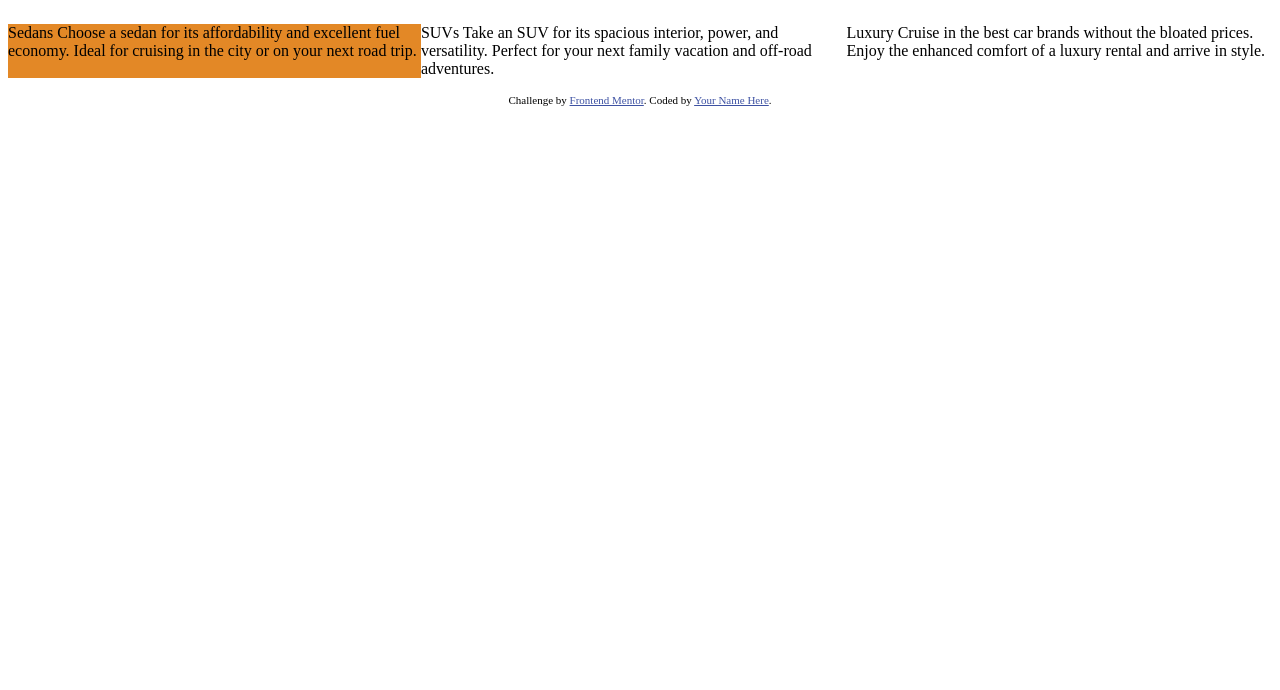
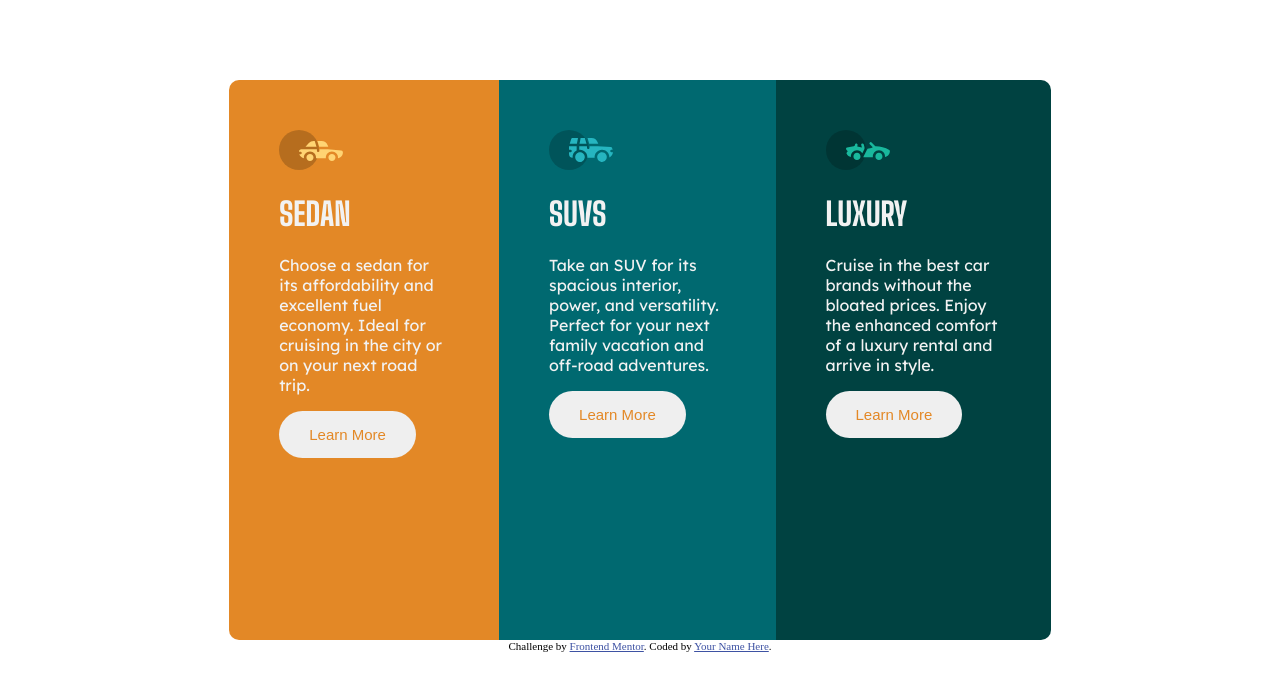
Before and after one commit to JayKoder/3_column_preview_card_component_main, a plain HTML site: page index.html in a window 1280 px wide. Drawn offline with Linux system fonts and the light colour scheme.

Commit message:
link hover

```diff
--- a/index.html
+++ b/index.html
@@ -12,6 +12,8 @@
 			href="./images/favicon-32x32.png"
 		/>
 		<link rel="stylesheet" href="style.css" />
+		<link href="https://fonts.googleapis.com/css2?family=Big+Shoulders+Display:wght@800&display=swap" rel="stylesheet">
+		<link href="https://fonts.googleapis.com/css2?family=Lexend+Deca&display=swap" rel="stylesheet">
 
 		<title>Frontend Mentor | 3-column preview card component</title>
 
@@ -29,22 +31,39 @@
 
 	<body>
 		<div class="box-container">
-			<p class="box1">
-				Sedans Choose a sedan for its affordability and excellent fuel
-				economy. Ideal for cruising in the city or on your next road
-				trip.
-			</p>
-			<p class="box2">
-				SUVs Take an SUV for its spacious interior, power, and versatility.
-				Perfect for your next family vacation and off-road adventures.
-			</p>
-			<p class="box3">
-				Luxury
-				Cruise in the best car brands without the bloated prices. Enjoy the
-				enhanced comfort of a luxury rental and arrive in style.
-			</p>
+			<div id="box" class="box1">
+				<img src="/images/icon-sedans.svg" alt="sedan" class="icon" />
+				<h1 class="sedan">SEDAN</h1>
+				<p>
+					Choose a sedan for its affordability and excellent fuel
+					economy. Ideal for cruising in the city or on your next road
+					trip.
+				</p>
+				<button id="button1" class="button"><a href="#">Learn More</a></button>
+			</div>
+
+			<div id="box" class="box2">
+				<img src="/images/icon-suvs.svg" alt="suv" class="icon" />
+				<h1 class="suvs">SUVS</h1>
+				<p>
+					Take an SUV for its spacious interior, power, and
+					versatility. Perfect for your next family vacation and
+					off-road adventures.
+				</p>
+				<button id="button2" class="button"><a href="#">Learn More</a></button>
+			</div>
+
+			<div id="box"class="box3">
+				<img src="/images/icon-luxury.svg" alt="luxury" class="icon" />
+				<h1 class="luxury">LUXURY</h1>
+				<p>
+					Cruise in the best car brands without the bloated prices.
+					Enjoy the enhanced comfort of a luxury rental and arrive in
+					style.
+				</p>
+				<button id="button3" class="button"><a href="#">Learn More</a></button>
+			</div>
 		</div>
-
 
 		<div class="attribution">
 			Challenge by
--- a/style.css
+++ b/style.css
@@ -6,10 +6,79 @@ html {
 	box-sizing: inherit;
 }
 
+h1 {
+	font-family: 'Big Shoulders Display', cursive;
+}
+
+p {
+	font-family: 'Lexend Deca', sans-serif;
+}
+
+
+
+
 .box-container {
 	display: flex;
+	color: #f2f2f2;
+	width: 65%;
+	margin: auto;
+	margin-top: 80px;
 }
+
+
+#box {
+	margin: 0;
+	padding: 50px;
+	height: 70vh;
+
+}
+
 
 .box1 {
 	background: #e38826;
+	border-top-left-radius: 10px;
+	border-bottom-left-radius: 10px;
 }
+
+#button1:hover {
+	 background-color: #e38826;
+	 color: #f2f2f2;
+	 border: 1px solid white;
+ }
+
+.box2 {
+	background: #006970;
+}
+
+#button2:hover {
+	 background-color: #006970;
+	 color: black;
+	 border: 1px solid white;
+ }
+
+
+.box3 {
+	background: #004241;
+	border-top-right-radius: 10px;
+	border-bottom-right-radius: 10px;
+}
+
+#button3:hover {
+	 background-color: #006970;
+	 color: #f2f2f2;
+	 border: 1px solid white;
+ }
+
+
+.button {
+	padding: 15px 30px 15px 30px;
+	color: #e38826;
+	border: none;
+	border-radius: 30px;
+	cursor: pointer;
+}
+
+.box-container a {color: #e38826;
+	text-decoration: none;
+	font-size: 15px;
+}
```
